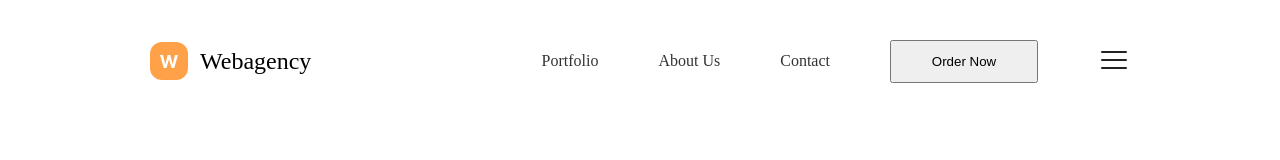
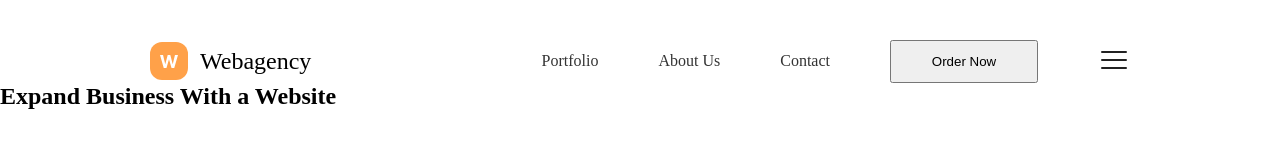
Before and after one commit to O-biora8/nomaland, a plain HTML site: page index.html in a window 1280 px wide. Drawn offline with Linux system fonts and the light colour scheme.

Commit message:
added title

```diff
--- a/index.html
+++ b/index.html
@@ -21,5 +21,9 @@
         <button class="menu"><img src="assets/hamburger.svg" alt="" /></button>
       </div>
     </nav>
+
+    <section>
+      <h1>Expand Business With a Website</h1>
+    </section>
   </body>
 </html>
```
